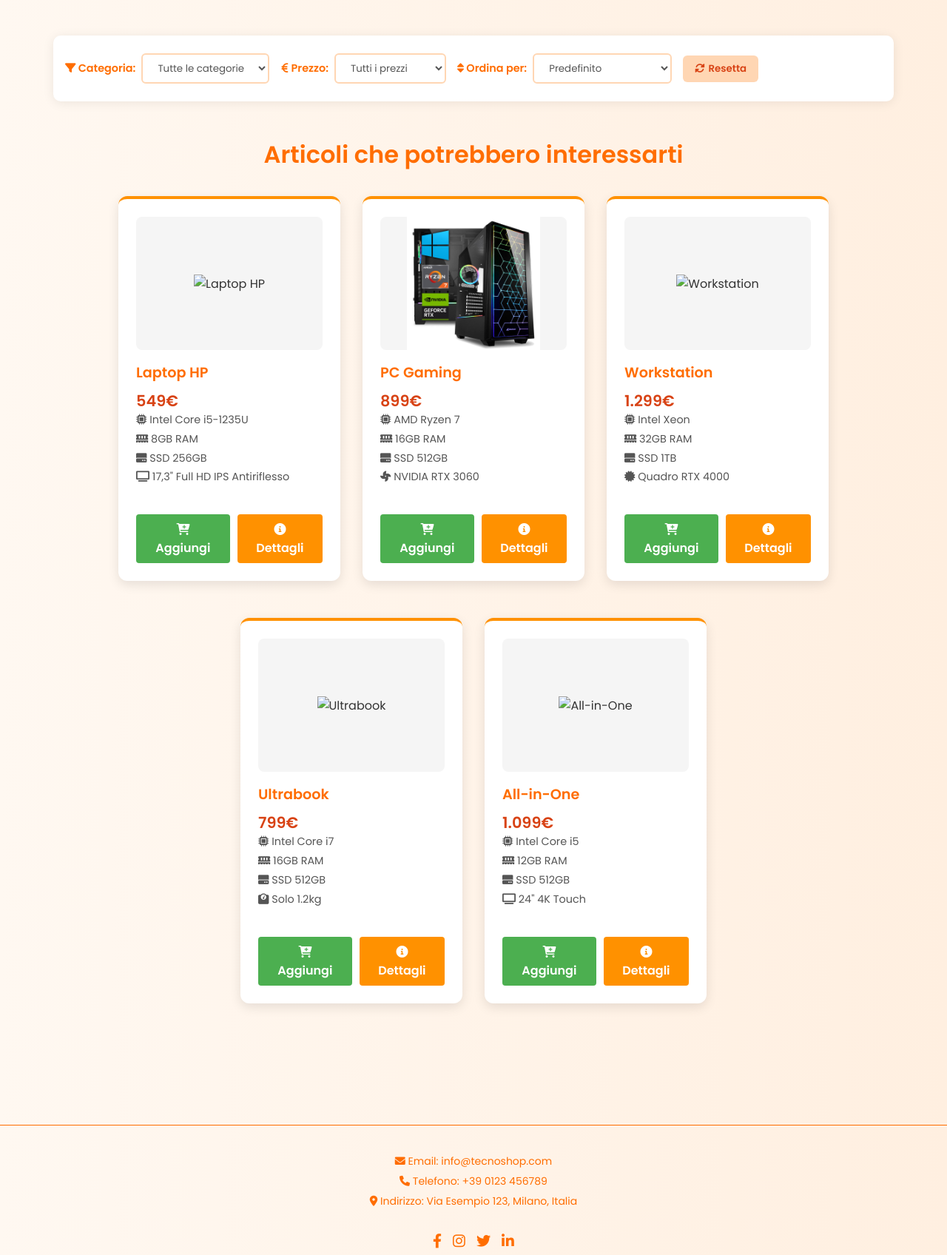
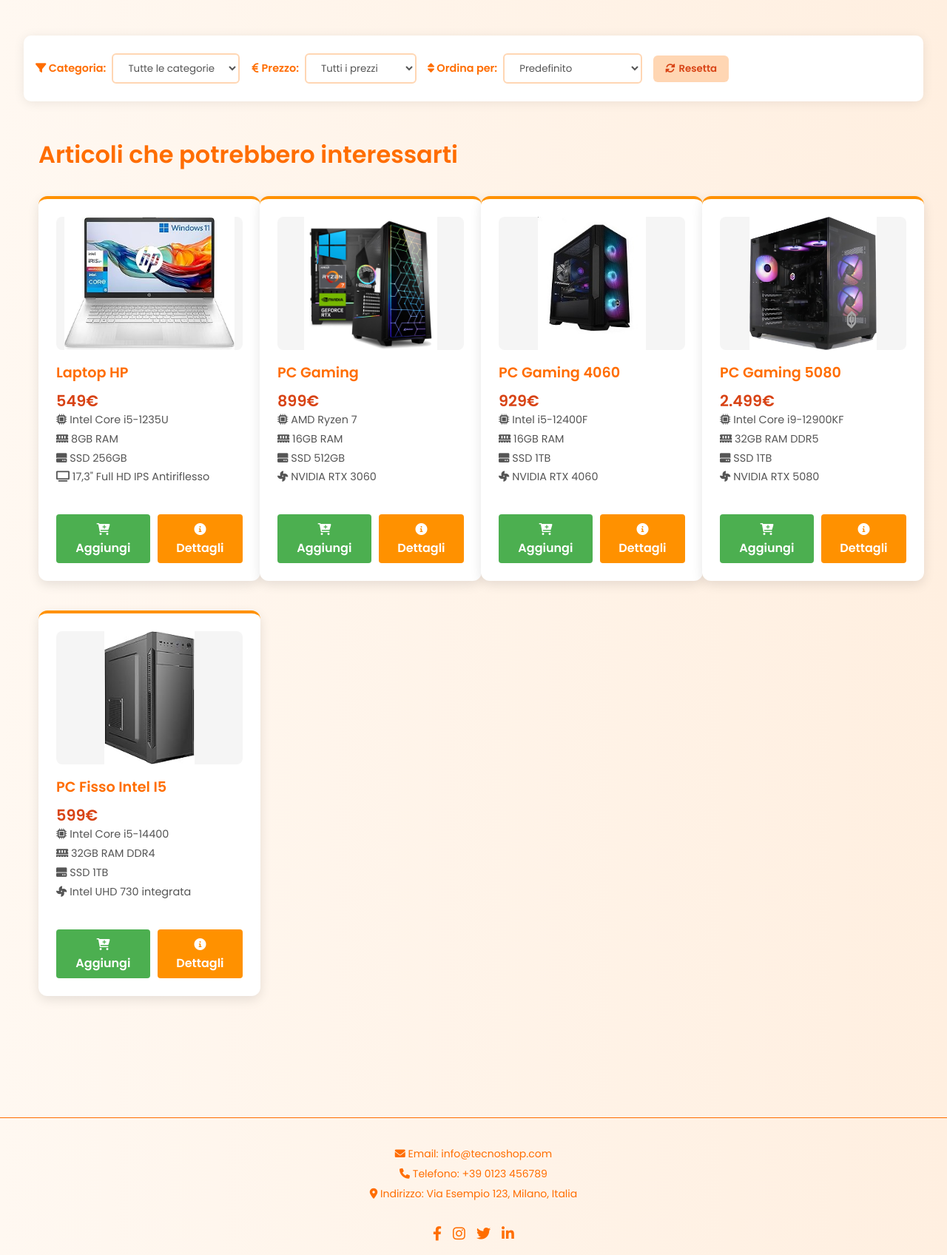
Before and after one commit to FERRO-FK/Sito-computer, a PHP site: page /php/prodotti.php in a window 1280 px wide. Shown: the part 206-1902 px from the top of the page at 74% size. Run offline with PHP 8.4, Linux system fonts and the light colour scheme.

Commit message:
modifiche che permettono di far vedere come sarà prodotti.php dopo che il databse sarà completato e modifiche di esso lato css

```diff
--- a/css/styles_prodotti.css
+++ b/css/styles_prodotti.css
@@ -49,8 +49,9 @@
 
     .container {
       padding: 2rem;
-      max-width: 1200px;
+      max-width: 1400px; /* Aumentato da 1200px a 1400px per più spazio */
       margin: 0 auto;
+      width: 100%;
     }
 
     header {
@@ -78,8 +79,10 @@
       font-size: 2rem;
       color: #FF6D00;
       margin-bottom: 1.5rem;
-      text-align: center;
+      text-align: left; /* Allinea a sinistra invece che al centro */
+      padding-left: 20px; /* Allineamento con i prodotti */
     }
+
     .filters-container {
       background-color: #fff;
       border-radius: 10px;
@@ -156,7 +159,7 @@
     }
 
     .product-card {
-      width: 280px;
+      width: 100%; /* Occupa tutto lo spazio disponibile nella griglia */
       background: #fff;
       border-radius: 12px;
       padding: 1.5rem;
@@ -298,13 +301,14 @@
       margin-left: 5px;
     }
 
-.products-container {
-  display: flex;
-  flex-wrap: wrap;
-  gap: 30px; /* Aumentato da 20px a 30px */
-  justify-content: center;
-  margin: 2rem 0; /* Aggiunto margine superiore e inferiore */
-}
+    .products-container {
+      display: grid;
+      grid-template-columns: repeat(auto-fill, minmax(250px, 1fr));
+      gap: 20px;
+      justify-content: flex-start; /* Allinea a sinistra */
+      margin: 2rem 0;
+      padding: 0 20px; /* Aggiunge un po' di padding laterale */
+    }
 
 .product-card {
   width: 300px; /* Aumentato da 280px a 300px */
--- a/html/index.html
+++ b/html/index.html
@@ -54,7 +54,7 @@
 
         <div class="product-card">
           <div class="product-image-container">
-            <img class="product-image" src="../PC Gaming.jpg" alt="PC Gaming">
+            <img class="product-image" src="../immagini/PC Gaming.jpg" alt="PC Gaming">
           </div>
           <div class="product-info">
             <h3>PC Gaming</h3>
--- a/php/backend_carrello.php
+++ b/php/backend_carrello.php
@@ -9,11 +9,11 @@ header("Access-Control-Allow-Headers: Content-Type");
 
 // Database dei prodotti
 $prodotti = [
-    1 => ["id" => 1, "nome" => "Notebook da ufficio", "prezzo" => 499.00],
+    1 => ["id" => 1, "nome" => "laptop HP", "prezzo" => 549.00],
     2 => ["id" => 2, "nome" => "PC Gaming", "prezzo" => 899.00],
-    3 => ["id" => 3, "nome" => "Workstation", "prezzo" => 1299.00],
-    4 => ["id" => 4, "nome" => "Ultrabook", "prezzo" => 799.00],
-    5 => ["id" => 5, "nome" => "All-in-One", "prezzo" => 1099.00],
+    3 => ["id" => 3, "nome" => "PC Gaming 4060", "prezzo" => 929.00],
+    4 => ["id" => 4, "nome" => "PC Gaming 5080", "prezzo" => 2499.00],
+    5 => ["id" => 5, "nome" => "PC Fisso Intel I5", "prezzo" => 599.00],
 ];
 
 // Inizializza il carrello se non esiste
--- a/php/prodotti.php
+++ b/php/prodotti.php
@@ -89,7 +89,7 @@
       <div class="products-container">
       <div class="product-card" data-id="1" data-category="laptop" data-price="499">
     <div class="product-image-container">
-        <img class="product-image" src="" alt="Laptop HP">
+        <img class="product-image" src="../immagini/laptop HP.jpg" alt="Laptop HP">
     </div>
     <div class="product-info">
         <h3>Laptop HP</h3>
@@ -111,7 +111,7 @@
 
 <div class="product-card" data-id="2" data-category="gaming" data-price="899">
     <div class="product-image-container">
-        <img class="product-image" src="../PC Gaming.jpg" alt="PC Gaming">
+        <img class="product-image" src="../immagini/PC Gaming.jpg" alt="PC Gaming">
     </div>
     <div class="product-info">
         <h3>PC Gaming</h3>
@@ -131,16 +131,16 @@
 
 <div class="product-card" data-id="3" data-category="workstation" data-price="1299">
     <div class="product-image-container">
-        <img class="product-image" src="" alt="Workstation">
+        <img class="product-image" src="../immagini/PC Gaming 4060.jpg" alt="Workstation">
     </div>
     <div class="product-info">
-        <h3>Workstation</h3>
-        <span class="price">1.299€</span>
+        <h3>PC Gaming 4060</h3>
+        <span class="price">929€</span>
         <div class="specs">
-            <p><i class="fas fa-microchip"></i> Intel Xeon</p>
-            <p><i class="fas fa-memory"></i> 32GB RAM</p>
+            <p><i class="fas fa-microchip"></i> Intel i5-12400F</p>
+            <p><i class="fas fa-memory"></i> 16GB RAM</p>
             <p><i class="fas fa-hdd"></i> SSD 1TB</p>
-            <p><i class="fas fa-certificate"></i> Quadro RTX 4000</p>
+            <p><i class="fas fa-fan"></i> NVIDIA RTX 4060</p>
         </div>
     </div>
     <div class="product-actions">
@@ -151,16 +151,16 @@
 
 <div class="product-card" data-id="4" data-category="ultrabook" data-price="799">
     <div class="product-image-container">
-        <img class="product-image" src="" alt="Ultrabook">
+        <img class="product-image" src="../immagini/PC Gaming 5080.jpg" alt="Ultrabook">
     </div>
     <div class="product-info">
-        <h3>Ultrabook</h3>
-        <span class="price">799€</span>
+        <h3>PC Gaming 5080</h3>
+        <span class="price">2.499€</span>
         <div class="specs">
-            <p><i class="fas fa-microchip"></i> Intel Core i7</p>
-            <p><i class="fas fa-memory"></i> 16GB RAM</p>
-            <p><i class="fas fa-hdd"></i> SSD 512GB</p>
-            <p><i class="fas fa-weight"></i> Solo 1.2kg</p>
+            <p><i class="fas fa-microchip"></i> Intel Core i9-12900KF</p>
+            <p><i class="fas fa-memory"></i> 32GB RAM DDR5</p>
+            <p><i class="fas fa-hdd"></i> SSD 1TB</p>
+            <p><i class="fas fa-fan"></i> NVIDIA RTX 5080</p>
         </div>
     </div>
     <div class="product-actions">
@@ -171,16 +171,16 @@
 
 <div class="product-card" data-id="5" data-category="all-in-one" data-price="1099">
     <div class="product-image-container">
-        <img class="product-image" src="" alt="All-in-One">
+        <img class="product-image" src="../immagini/PC Fisso Intel I5.jpg" alt="All-in-One">
     </div>
     <div class="product-info">
-        <h3>All-in-One</h3>
-        <span class="price">1.099€</span>
+        <h3>PC Fisso Intel I5 </h3>
+        <span class="price">599€</span>
         <div class="specs">
-            <p><i class="fas fa-microchip"></i> Intel Core i5</p>
-            <p><i class="fas fa-memory"></i> 12GB RAM</p>
-            <p><i class="fas fa-hdd"></i> SSD 512GB</p>
-            <p><i class="fas fa-tv"></i> 24" 4K Touch</p>
+            <p><i class="fas fa-microchip"></i> Intel Core i5-14400</p>
+            <p><i class="fas fa-memory"></i> 32GB RAM DDR4</p>
+            <p><i class="fas fa-hdd"></i> SSD 1TB</p>
+            <p><i class="fas fa-fan"></i> Intel UHD 730 integrata</p>
         </div>
     </div>
     <div class="product-actions">
```
Also changed, not shown: html/carrello.html (+2 -9 lines), PC Gaming 4060.jpg (deleted), immagini/PC Fisso Intel I5.jpg (renamed from PC Fisso Intel I5.jpg), immagini/PC Gaming 4060.jpg (added), immagini/PC Gaming 5080.jpg (renamed from PC Gaming 5080.jpg), immagini/PC Gaming.jpg (renamed from PC Gaming.jpg), immagini/laptop HP.jpg (renamed from laptop HP.jpg).
